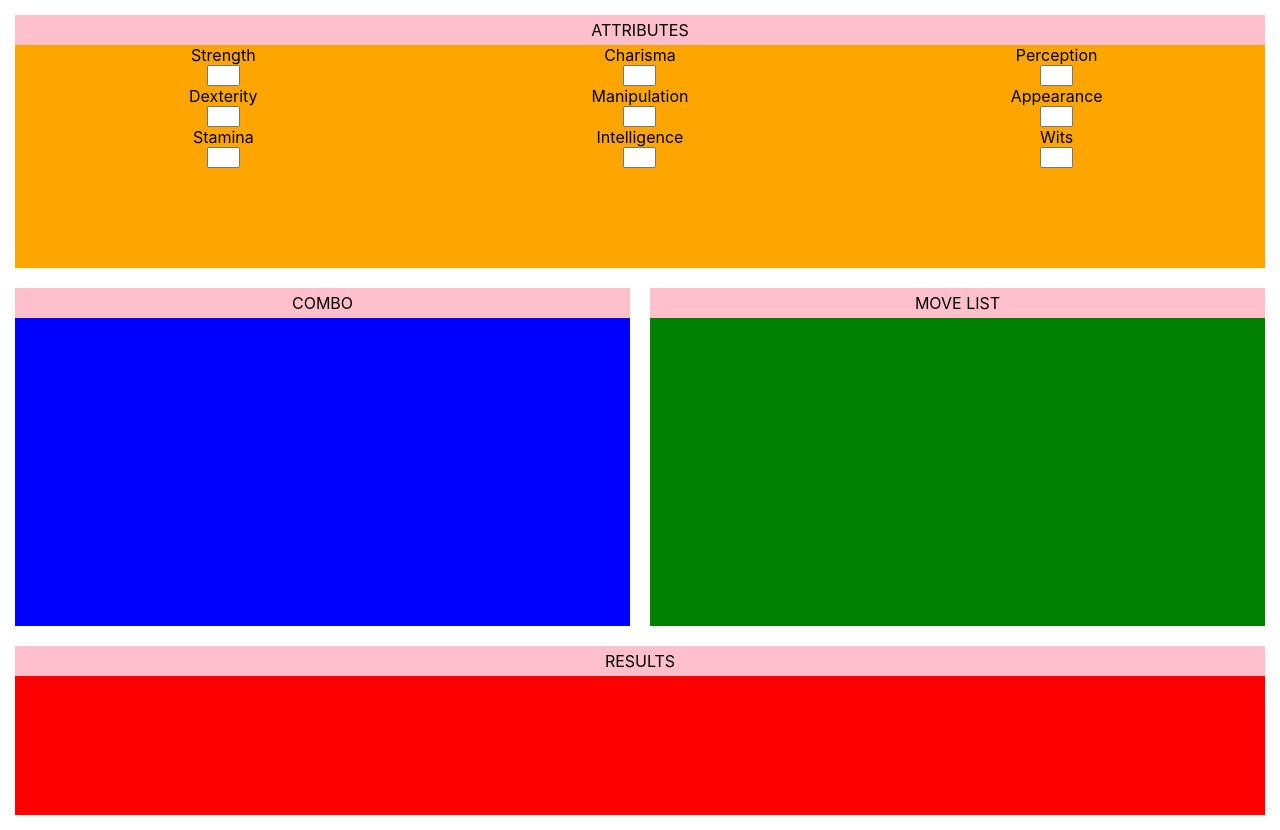
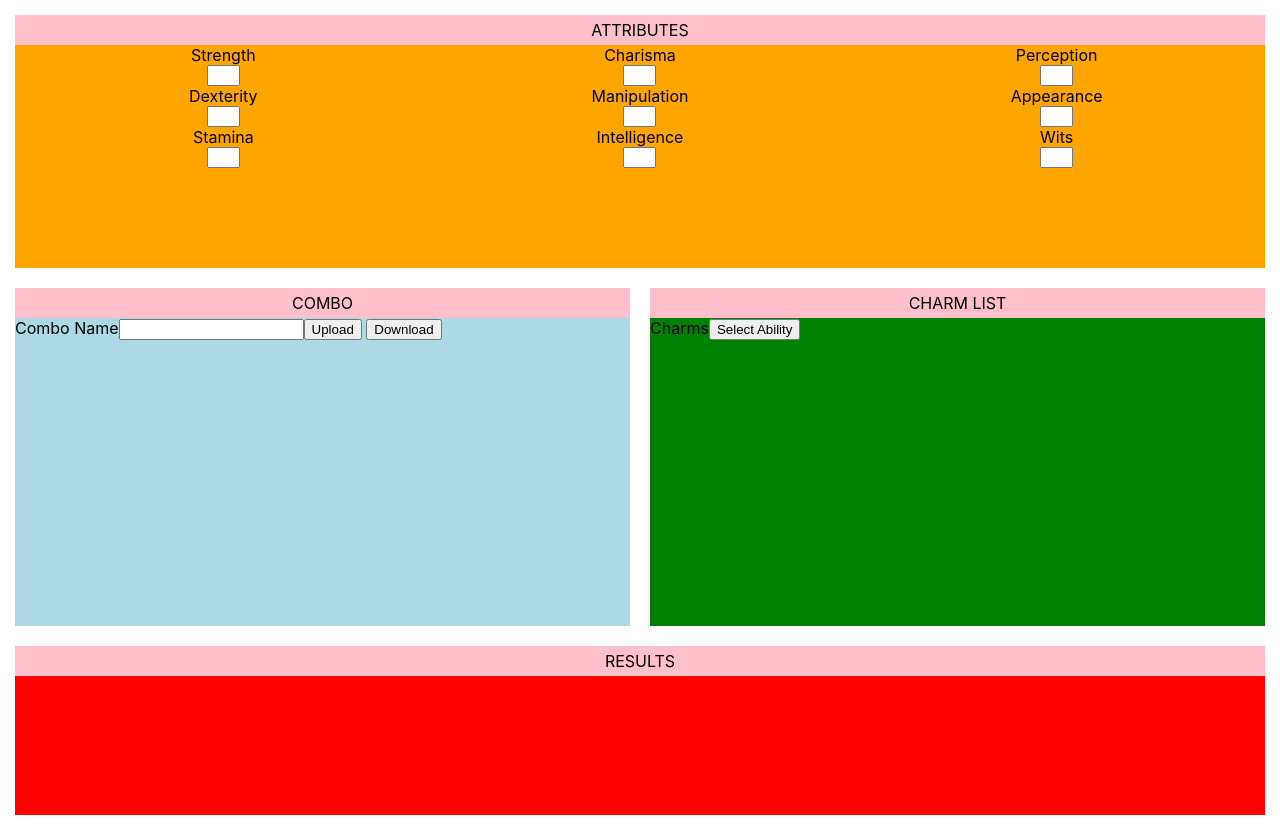
Before and after one commit to Texian/combat-combos, a React (Create React App) app: page / in a window 1280 px wide. Built offline with nearby package versions, Linux system fonts and the light colour scheme.

Commit message:
Added elements to the Combo and Charms sections, created a dropdown button/menu for the Charms section to create a list of selectable abilities to keep the screen real estate tidy.

```diff
--- a/src/App.css
+++ b/src/App.css
@@ -1,3 +1,14 @@
+/* Universal Styles */
+header {
+  display: grid;
+  height: 30px;
+  grid-column-start: 1;
+  grid-column-end: 4;
+  justify-content: center;
+  align-content: center;
+  background: pink;
+}
+
 .combo-sheet {
   display: grid;
   padding: 15px;
@@ -11,6 +22,57 @@
   "results results"
 }
 
+.grid {
+  display: grid;
+  grid-template-columns: 1fr 1fr 1fr;
+  grid-template-rows: 1fr 1fr 1fr;
+  justify-items: center;
+  align-items: center;
+}
+
+/* Menu and list styles*/
+.dropdown{
+  position: relative;
+  display: inline-block;
+}
+
+.dropbtn{
+  background-color: #4CAF50;
+  color: white;
+  padding: 16px;
+  font-size: 16px;
+  border: none;
+}
+
+.dropbtn:hover, .dropbtn:focus {
+  background-color: #2890B9;;
+}
+
+.dropdown-content{
+  display: none;
+  position: absolute;
+  background-color: #f1f1f1;
+  min-width: 160px;
+  box-shadow: 0px 8px 16px 0px rgba(0,0,0,0.2);
+  z-index: 1;
+}
+
+.dropdown-content li {
+  color: black;
+  padding: 12px 16px;
+  text-decoration: none;
+  display: block;
+}
+
+.dropdown-content li:hover {
+  background-color: #ddd;
+}
+
+.show {
+  display:block;
+}
+
+/* Attribute block */
 .attributes {
   grid-area: attributes;
   background: orange;
@@ -25,45 +87,33 @@
 .attribute input {
   width: 25px;
 }
-.grid {
-  display: grid;
-  grid-template-columns: 1fr 1fr 1fr;
-  grid-template-rows: 1fr 1fr 1fr;
-  justify-items: center;
-  align-items: center;
+
+/* Combo block */
+.combos {
+  grid-area: combos;
+  background: lightblue;
 }
 
-.combos {
-  grid-area: combos;
-  background: blue;
-}
-
-.list {
+/*Charm block */
+.charms {
   grid-area: list;
   background: green;
 }
 
+/* Results block */
 .results {
   grid-area: results;
   background: red;
 }
 
-header {
-  display: grid;
-  height: 30px;
-  grid-column-start: 1;
-  grid-column-end: 4;
-  justify-content: center;
-  align-content: center;
-  background: pink;
-}
 
+/* Media queries, responsive formatting*/
 @media (max-width: 500px) {
   .combo-sheet {
     grid-template-areas:
     "attributes"
     "combos"
-    "list"
+    "charms"
     "results"
   }
 }
--- a/src/App.js
+++ b/src/App.js
@@ -1,4 +1,5 @@
 import React from 'react';
+import MenuDrop from './scripts/menuDrop';
 import logo from './logo.svg';
 import './App.css';
 
@@ -49,11 +50,18 @@ function App() {
         </div>
         <div class="combos">
           <header>COMBO</header>
-          <div className="combo-list"></div>
+          <div className="combo-list">
+            <label htmlFor="comboName">Combo Name</label>
+            <input type="text" name="comboName" id="comboName"/>
+            <button>Upload</button> {/* Upload a JSON or CSV to use the built-in roller */}
+            <button>Download</button> {/* Save as JSON or CSV to upload at a later date */}
+          </div>
         </div>
-        <div class="list">
-          <header>MOVE LIST</header>
-          <div className="combo-list"></div>
+        <div class="charms">
+          <header>CHARM LIST</header>
+          <label htmlFor="charmList">Charms</label>
+            <MenuDrop />
+          <div className="charm-list"></div>
         </div>
         <div class="results">
           <header>RESULTS</header>
--- /dev/null
+++ b/src/scripts/menuDrop.js
@@ -0,0 +1,57 @@
+import React, { Component } from 'react';
+
+class MenuDrop extends Component {
+    constructor() {
+        super();
+
+        this.state = {
+            showMenu: false,
+        }
+
+        this.showMenu = this.showMenu.bind(this);
+        this.closeMenu = this.closeMenu.bind(this);
+    }
+
+    showMenu(e){
+        e.preventDefault();
+
+        this.setState({ showMenu: true}, () => {
+            document.addEventListener('click', this.closeMenu);
+        });
+    }
+
+    closeMenu(e){
+        if (!this.dropdownMenu.contains(e.target)) {
+            this.setState({ showMenu: false}, () => {
+                document.removeEventListener('click', this.closeMenu);
+            });
+        }
+    }
+
+    render() {
+        return (
+            <div className="dropdown">
+                <button onClick={this.showMenu}>Select Ability</button>
+                {
+                    this.state.showMenu
+                    ? (
+                    <div className="abilityList" ref={(element) => {
+                        this.dropdownMenu = element;
+                    }}
+                    >
+                        <button>Athletics</button>
+                        <button>Craft</button>
+                        <button>Ride</button>
+                        <button>Sail</button>
+                    </div>
+                    )
+                    : (
+                        null
+                    )
+                }
+            </div>
+        );
+    }
+}
+
+export default MenuDrop;
```
